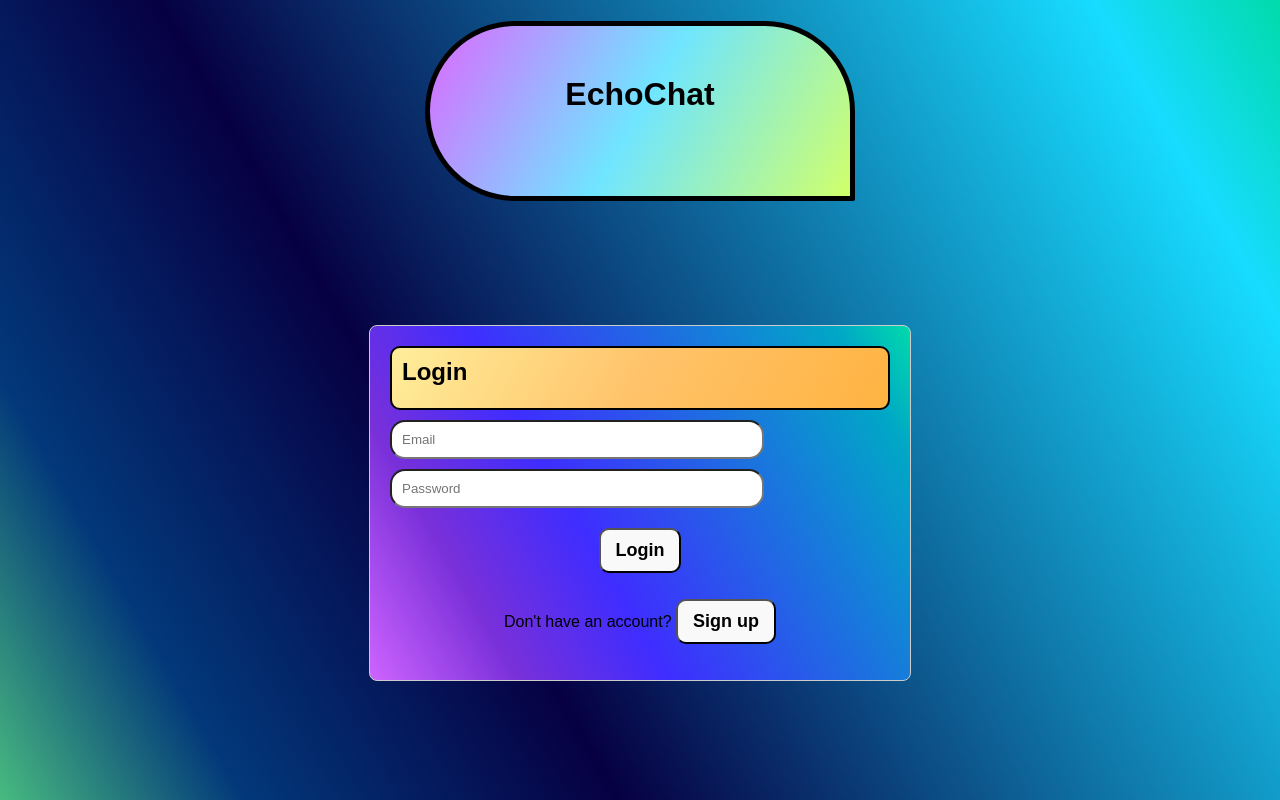
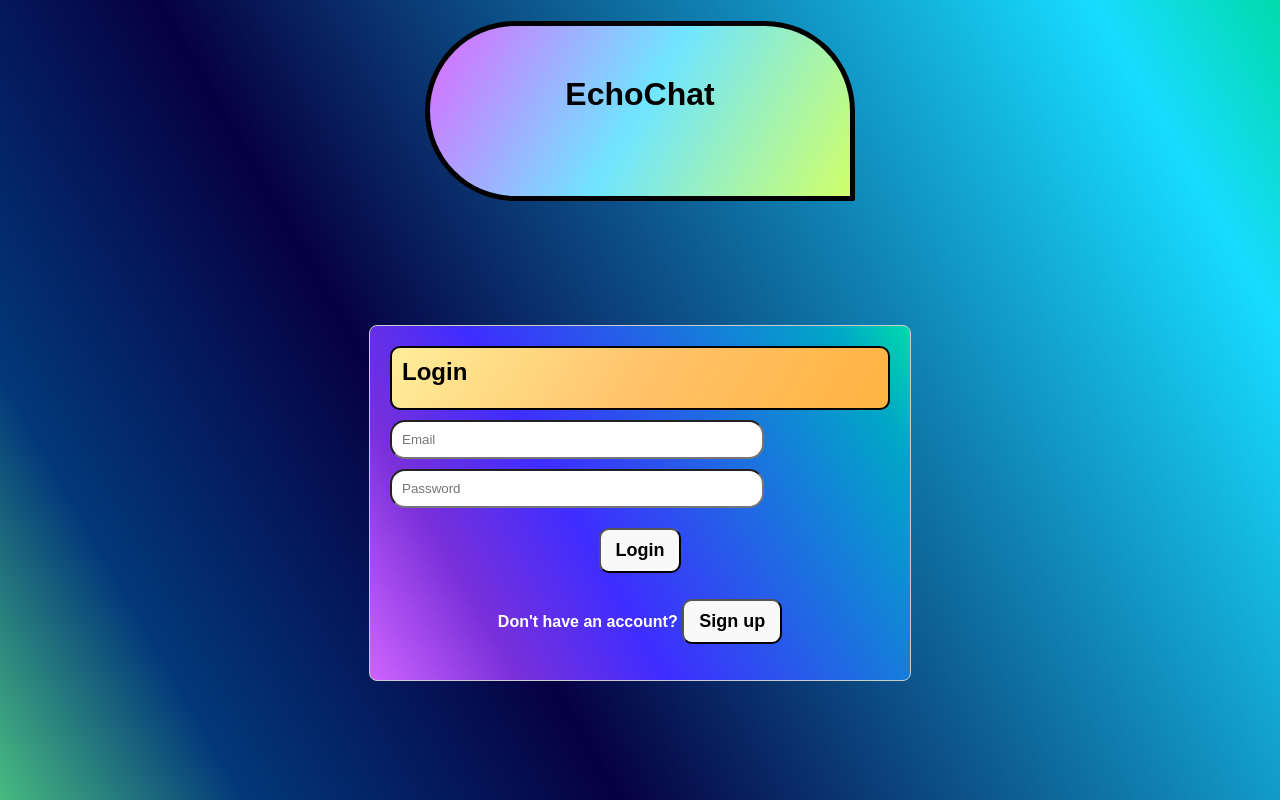
Before and after one commit to Prateekchittor/ChatApplication, a website: page frontend/index.html in a window 1280 px wide. Shown: the top 800 px of the page. Drawn offline with nearby package versions, Linux system fonts and the light colour scheme.

Commit message:
Update index.html

```diff
--- a/frontend/index.html
+++ b/frontend/index.html
@@ -30,7 +30,7 @@
       <button onclick="login()" class="btn"><b>Login</b></button>
 
 
-      <p>Don't have an account? <a href="#" onclick="showSignup()"><button class="btn"><b>Sign up</b></button></a></p>
+       <p style="color:white"><b>Don't have an account? </b><a href="#" onclick="showSignup()"><button class="btn"><b>Sign up</b></button></a></p>
 
 
     </div>
```
